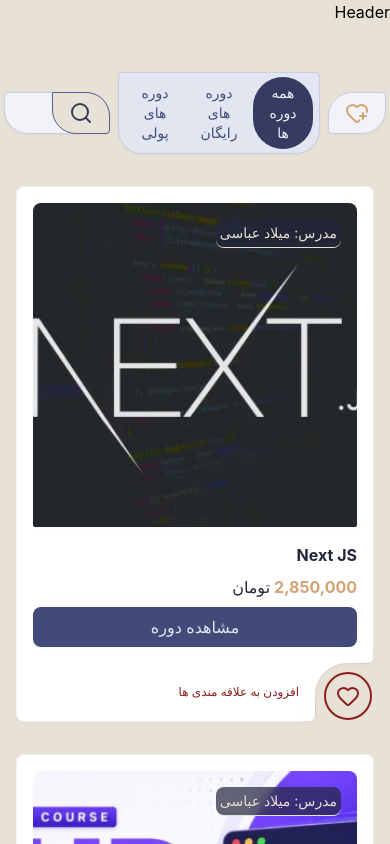
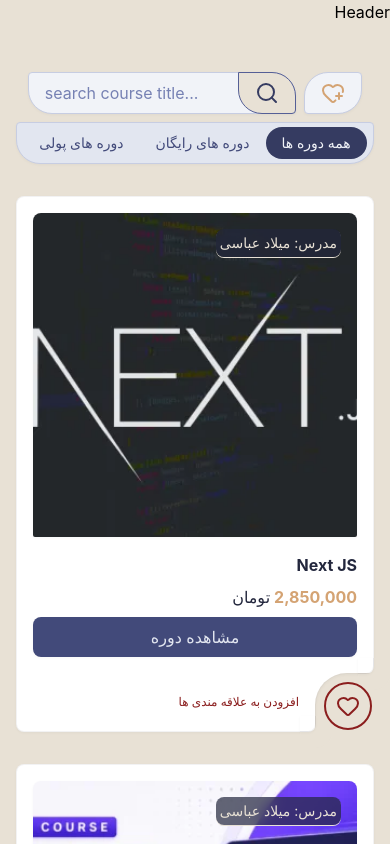
Before and after one commit to npject/react-flow, a React (Vite) app: page / in a window 390 px wide. Shown: the top 844 px of the page. Built offline with nearby package versions, Linux system fonts and the light colour scheme; a web font is replaced by a local one.

Commit message:
style: make course section responsive

```diff
--- a/src/components/courses/CourseFilter.jsx
+++ b/src/components/courses/CourseFilter.jsx
@@ -1,14 +1,14 @@
-function CourseFilter ({ filters, priceFilter, setPriceFilter }) {
+function CourseFilter ({ filters, priceFilter, setPriceFilter, className }) {
 
     return (
         <>
-        <div className="w-auto">
+        <div className={`w-auto ${className || ''}`}>
             <div className="inline-flex py-1 px-1.5 bg-primary-100 border border-primary-200 text-sm font-medium rounded-b-3xl
             rounded-t-sm shadow-card-base hover:shadow-card-hover">
 
                 {filters.map((item, index) => (
                     <button key={index} type="button" onClick={() => setPriceFilter(item.value)}
-                    className={`px-4 py-1.5 rounded-4xl cursor-pointer
+                    className={`px-4 py-1.5 rounded-4xl cursor-pointer whitespace-nowrap
                     ${item.value === priceFilter ? 'bg-primary-700 text-primary-50 active:bg-primary-800'
                      : 'bg-transparent text-primary-600 hover:bg-primary-50 hover:text-primary-800'}`}>
                         {item.label}
--- a/src/components/courses/CourseList.jsx
+++ b/src/components/courses/CourseList.jsx
@@ -19,7 +19,7 @@
             )}
         </section>
         <section>
-            <div className="my-container grid grid-cols-1 md:grid-cols-2 lg:grid-cols-3 gap-x-6 gap-y-8 mt-8 mb-12">
+            <div className="my-container grid grid-cols-1 sm:grid-cols-2 lg:grid-cols-3 gap-x-6 gap-y-8 mt-8 mb-12">
                 {coursesData.map(item => (
                     <CourseCard
                         data={item}
--- a/src/components/courses/SearchBox.jsx
+++ b/src/components/courses/SearchBox.jsx
@@ -1,10 +1,10 @@
 import { Search, X } from "lucide-react"
 
-function SearchBox ({ searchQuery, onChangeInput }) {
+function SearchBox ({ searchQuery, onChangeInput, className }) {
 
     return (
         <>
-        <div className="relative w-full max-w-xs group">
+        <div className={`relative max-w-xs group ${className || ''} ${className.includes('w-') ? '' : 'w-auto'}`}>
             <div className="flex items-center border border-primary-200 overflow-hidden rounded-tl-sm rounded-bl-3xl
             rounded-tr-3xl rounded-br-sm shadow-card-base hover:shadow-card-hover bg-primary-50
             group-focus-within:border-primary-500 group-focus-within:outline-3 group-focus-within:outline-primary-500/20
--- a/src/pages/Home.jsx
+++ b/src/pages/Home.jsx
@@ -15,8 +15,8 @@
     return (
         <>
         <section>
-            <div className="my-container mt-12 flex justify-center items-center gap-x-2">
-                <div className="w-auto">
+            <div className="my-container mt-12 flex justify-center items-center flex-wrap md:flex-nowrap gap-x-2 gap-y-2">
+                <div className="w-auto flex-none order-1 md:order-1">
                     <Link to={"/favoriteCourses"} className="relative inline-flex px-4 py-2 bg-primary-50 text-primary-600
                     shadow-card-base hover:bg-primary-100 hover:text-primary-800 hover:shadow-card-hover
                     transition-colors duration-200 cursor-pointer border border-primary-200 rounded-tr-sm rounded-bl-sm
@@ -34,11 +34,13 @@
                     filters={filters}
                     priceFilter={priceFilter}
                     setPriceFilter={setPriceFilter}
-                    />
+                    className="flex-initial order-3 md:order-2"
+                />
                 <SearchBox
                     search={searchQuery}
                     // clearSearchQuery={clearSearchQuery}
                     onChangeInput={onChangeInput}
+                    className="sm:grow w-9/12 sm:w-auto order-2 md:order-3"
                 />
             </div>
         </section>
```
